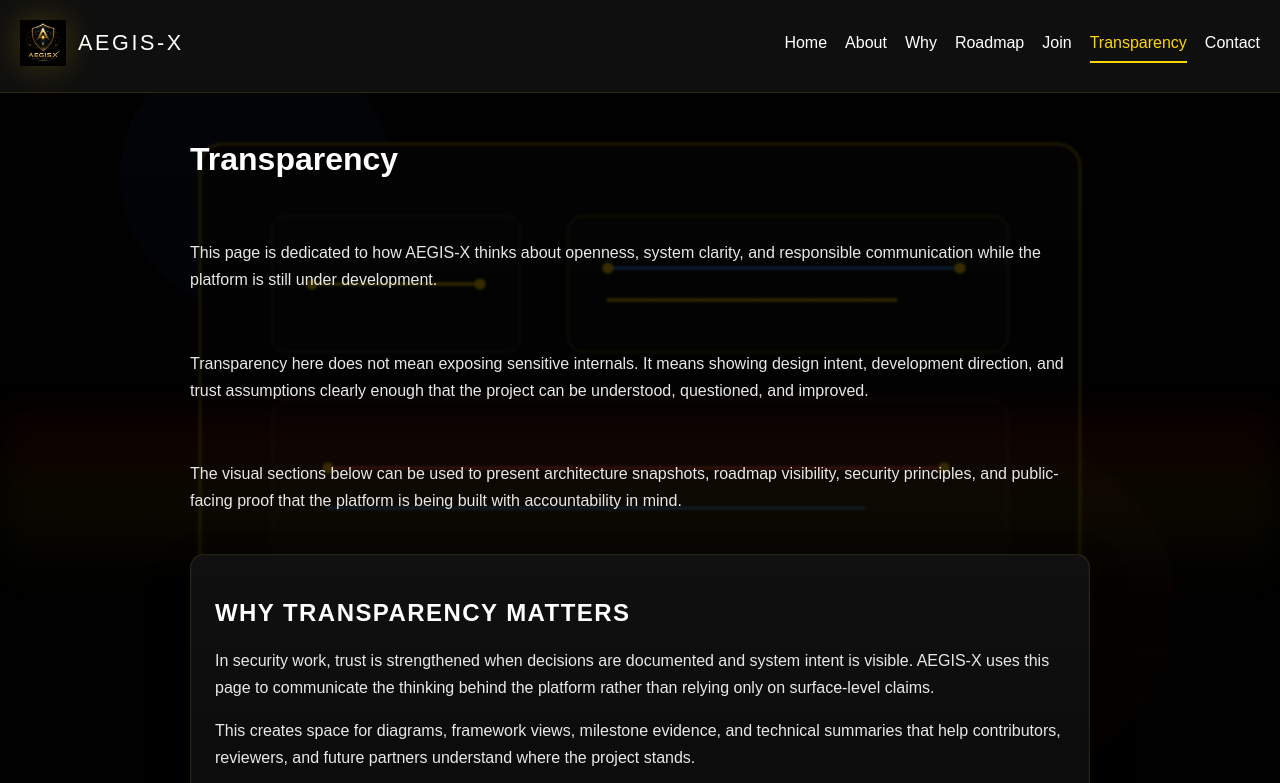
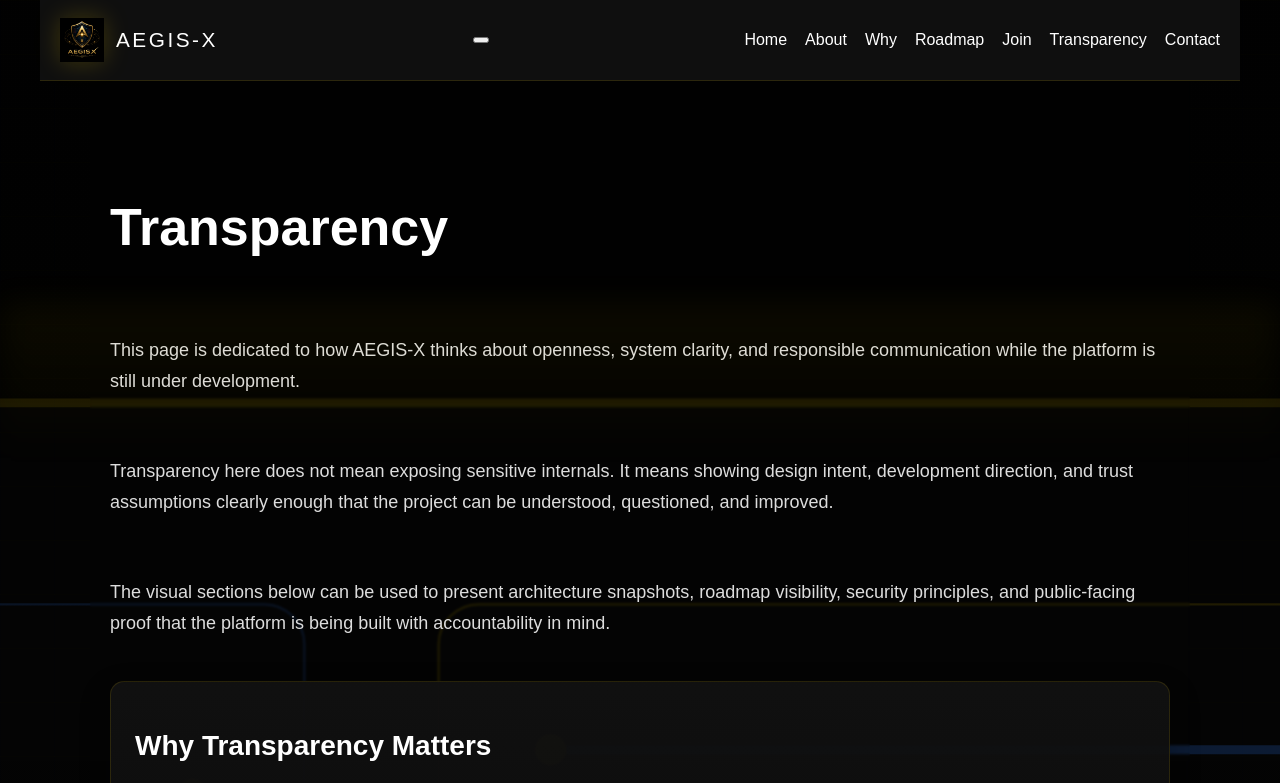
Before and after one commit to RahulSaikia0025/AEGISX, a plain HTML site: page transparency.html in a window 1280 px wide. Shown: the top 783 px of the page. Drawn offline with Linux system fonts and the light colour scheme.

Commit message:
Update global.css

```diff
--- a/css/global.css
+++ b/css/global.css
@@ -1,62 +1,236 @@
 
-html{scroll-behavior:smooth;}
-*{box-sizing:border-box;}
-body{margin:0;font-family:Arial;background:black;color:white;line-height:1.7;position:relative;overflow-x:hidden;}
-body.page-home{background:linear-gradient(rgba(0,0,0,.72),rgba(0,0,0,.82)),url("../images/home-bg.svg") center/cover fixed no-repeat black;}
-body.page-about{background:linear-gradient(rgba(0,0,0,.76),rgba(0,0,0,.84)),url("../images/about-bg.svg") center/cover fixed no-repeat black;}
-body.page-why{background:linear-gradient(rgba(0,0,0,.76),rgba(0,0,0,.84)),url("../images/why-bg.svg") center/cover fixed no-repeat black;}
-body.page-roadmap{background:linear-gradient(rgba(0,0,0,.74),rgba(0,0,0,.86)),url("../images/roadmap-bg.svg") center/cover fixed no-repeat black;}
-body.page-join{background:linear-gradient(rgba(0,0,0,.76),rgba(0,0,0,.84)),url("../images/join-bg.svg") center/cover fixed no-repeat black;}
-body.page-transparency{background:linear-gradient(rgba(0,0,0,.76),rgba(0,0,0,.86)),url("../images/transparency-bg.svg") center/cover fixed no-repeat black;}
-body::before{content:"";position:fixed;inset:0;background:
-linear-gradient(rgba(255,215,0,.05) 1px,transparent 1px),
-linear-gradient(90deg,rgba(30,58,138,.08) 1px,transparent 1px);
-background-size:54px 54px;opacity:.25;pointer-events:none;z-index:0;}
-body::after{content:"";position:fixed;left:0;right:0;top:-20%;height:180px;background:linear-gradient(180deg,rgba(255,0,0,.06),rgba(255,215,0,.04),transparent);filter:blur(18px);animation:scanline 10s linear infinite;pointer-events:none;z-index:0;}
-nav{display:flex;justify-content:space-between;align-items:center;padding:20px;background:rgba(17,17,17,.92);backdrop-filter:blur(12px);border-bottom:1px solid rgba(255,215,0,.12);position:sticky;top:0;z-index:1000;}
-.brand-link{display:inline-flex;align-items:center;gap:12px;color:white;text-decoration:none;min-width:0;}
-.brand-link:hover{transform:none;box-shadow:none;}
-.brand-link::after{display:none;}
-.brand-mark{width:46px;height:46px;object-fit:contain;flex-shrink:0;filter:drop-shadow(0 0 16px rgba(255,215,0,.2));}
-.brand-name{margin:0;letter-spacing:.12em;text-transform:uppercase;font-size:1.35rem;line-height:1;}
-nav div{display:flex;gap:18px;flex-wrap:wrap;}
-.nav-toggle{display:none;appearance:none;border:1px solid rgba(255,215,0,.2);background:rgba(10,10,10,.9);border-radius:10px;padding:10px;position:relative;z-index:1002;}
-.nav-toggle span{display:block;width:22px;height:2px;background:gold;margin:4px 0;transition:transform .3s ease,opacity .3s ease;}
-.nav-open .nav-toggle span:nth-child(1){transform:translateY(6px) rotate(45deg);}
-.nav-open .nav-toggle span:nth-child(2){opacity:0;}
-.nav-open .nav-toggle span:nth-child(3){transform:translateY(-6px) rotate(-45deg);}
-nav a{color:white;text-decoration:none;border-bottom:2px solid transparent;padding-bottom:4px;position:relative;transition:color .3s ease,border-color .3s ease,transform .3s ease;}
-nav a::after{content:"";position:absolute;left:0;bottom:-2px;width:100%;height:2px;background:gold;transform:scaleX(0);transform-origin:left;transition:transform .3s ease;}
-nav a:hover{color:gold;transform:translateY(-1px);}
-nav a:hover::after{transform:scaleX(1);}
-nav a.active{color:gold;border-bottom:2px solid gold;}
-nav a.active::after{transform:scaleX(1);}
-section,.container{position:relative;z-index:1;}
-.container{padding:48px 40px;max-width:980px;margin:auto;}
-h1,h2{line-height:1.15;}
-h1{margin-top:0;}
-p,li{color:#e8e8e8;}
-.card,.block,.tech-panel{background:linear-gradient(180deg,rgba(17,17,17,.96),rgba(10,10,10,.96));padding:24px;border-radius:14px;border:1px solid rgba(255,215,0,.12);box-shadow:0 0 0 1px rgba(30,58,138,.08) inset,0 18px 40px rgba(0,0,0,.28);position:relative;overflow:hidden;}
-.card,.block,.tech-panel,.step{margin-bottom:24px;}
-.card::before,.block::before,.tech-panel::before,.step::before{content:"";position:absolute;top:0;left:-40%;width:30%;height:100%;background:linear-gradient(90deg,transparent,rgba(255,215,0,.08),transparent);transform:skewX(-20deg);animation:panelSweep 8s ease-in-out infinite;}
-.step{background:linear-gradient(180deg,rgba(17,17,17,.96),rgba(10,10,10,.96));border:1px solid rgba(255,215,0,.12);box-shadow:0 0 0 1px rgba(30,58,138,.08) inset,0 18px 40px rgba(0,0,0,.24);position:relative;overflow:hidden;}
-.fade{opacity:0;transform:translateY(26px) scale(.985);transition:opacity .9s ease,transform .9s ease;}
-.fade.show{opacity:1;transform:translateY(0) scale(1);}
-.tech-panel h2,.block h2,.card h2,.step h2{text-transform:uppercase;letter-spacing:.06em;}
-ul{padding-left:20px;}
-button{cursor:pointer;transition:transform .3s ease,box-shadow .3s ease;}
-button:hover{transform:translateY(-2px);box-shadow:0 8px 20px rgba(255,215,0,.2);}
-.content-media{width:100%;display:block;border-radius:12px;border:1px solid rgba(255,215,0,.14);margin:0 0 18px;object-fit:cover;box-shadow:0 16px 36px rgba(0,0,0,.3);}
-.image-slot .content-media{margin-bottom:16px;aspect-ratio:16/10;}
+html { scroll-behavior: smooth; }
+* { box-sizing: border-box; }
 
-@keyframes panelSweep{
-0%{left:-40%;opacity:0;}
-18%{opacity:1;}
-50%{left:120%;opacity:.6;}
-100%{left:120%;opacity:0;}
+body {
+  margin: 0;
+  font-family: Arial, sans-serif;
+  background: black;
+  color: white;
+  line-height: 1.7;
+  position: relative;
+  overflow-x: hidden;
 }
 
-@keyframes scanline{
-0%{transform:translateY(-20vh);}
-100%{transform:translateY(140vh);}
+/* BACKGROUNDS */
+body.page-home {
+  background: linear-gradient(rgba(0,0,0,.72),rgba(0,0,0,.82)),
+  url("../images/home-bg.svg") center/cover no-repeat black;
 }
+
+body.page-about {
+  background: linear-gradient(rgba(0,0,0,.76),rgba(0,0,0,.84)),
+  url("../images/about-bg.svg") center/cover no-repeat black;
+}
+
+body.page-why {
+  background: linear-gradient(rgba(0,0,0,.76),rgba(0,0,0,.84)),
+  url("../images/why-bg.svg") center/cover no-repeat black;
+}
+
+body.page-roadmap {
+  background: linear-gradient(rgba(0,0,0,.74),rgba(0,0,0,.86)),
+  url("../images/roadmap-bg.svg") center/cover no-repeat black;
+}
+
+body.page-join {
+  background: linear-gradient(rgba(0,0,0,.76),rgba(0,0,0,.84)),
+  url("../images/join-bg.svg") center/cover no-repeat black;
+}
+
+body.page-transparency {
+  background: linear-gradient(rgba(0,0,0,.76),rgba(0,0,0,.86)),
+  url("../images/transparency-bg.svg") center/cover no-repeat black;
+}
+
+/* GRID OVERLAY */
+body::before {
+  content: "";
+  position: fixed;
+  inset: 0;
+  background:
+    linear-gradient(rgba(255,215,0,.05) 1px, transparent 1px),
+    linear-gradient(90deg, rgba(30,58,138,.08) 1px, transparent 1px);
+  background-size: 54px 54px;
+  opacity: .2;
+  pointer-events: none;
+  z-index: 0;
+}
+
+/* SCANLINE EFFECT (lighter) */
+body::after {
+  content: "";
+  position: fixed;
+  left: 0;
+  right: 0;
+  top: -20%;
+  height: 160px;
+  background: linear-gradient(180deg, rgba(255,215,0,.05), transparent);
+  filter: blur(16px);
+  animation: scanline 12s linear infinite;
+  pointer-events: none;
+  z-index: 0;
+}
+
+/* NAVBAR */
+nav {
+  display: flex;
+  justify-content: space-between;
+  align-items: center;
+  padding: 18px 20px;
+  background: rgba(17,17,17,.9);
+  backdrop-filter: blur(10px);
+  border-bottom: 1px solid rgba(255,215,0,.12);
+  position: sticky;
+  top: 0;
+  z-index: 1000;
+
+  /* 🔥 DESKTOP FIX */
+  max-width: 1200px;
+  margin: auto;
+}
+
+.brand-link {
+  display: flex;
+  align-items: center;
+  gap: 12px;
+  color: white;
+  text-decoration: none;
+}
+
+.brand-mark {
+  width: 44px;
+  height: 44px;
+  object-fit: contain;
+  filter: drop-shadow(0 0 12px rgba(255,215,0,.2));
+}
+
+.brand-name {
+  letter-spacing: .12em;
+  text-transform: uppercase;
+  font-size: 1.3rem;
+}
+
+/* NAV LINKS */
+nav div {
+  display: flex;
+  gap: 18px;
+}
+
+nav a {
+  color: white;
+  text-decoration: none;
+  position: relative;
+  transition: 0.3s;
+}
+
+nav a::after {
+  content: "";
+  position: absolute;
+  left: 0;
+  bottom: -3px;
+  width: 100%;
+  height: 2px;
+  background: gold;
+  transform: scaleX(0);
+  transform-origin: left;
+  transition: transform .3s ease;
+}
+
+nav a:hover {
+  color: gold;
+}
+
+nav a:hover::after {
+  transform: scaleX(1);
+}
+
+/* 🔥 MAIN LAYOUT FIX (IMPORTANT) */
+.container {
+  max-width: 1100px;
+  margin: auto;
+  padding: 60px 20px;
+}
+
+/* TEXT */
+h1, h2 { line-height: 1.2; }
+p { color: #ddd; }
+
+/* CARDS */
+.card, .block, .tech-panel {
+  background: linear-gradient(180deg, rgba(17,17,17,.95), rgba(10,10,10,.95));
+  padding: 24px;
+  border-radius: 14px;
+  border: 1px solid rgba(255,215,0,.12);
+  box-shadow: 0 12px 30px rgba(0,0,0,.25);
+  margin-bottom: 24px;
+}
+
+/* ANIMATION */
+.fade {
+  opacity: 0;
+  transform: translateY(30px);
+  transition: all .8s ease;
+}
+
+.fade.show {
+  opacity: 1;
+  transform: translateY(0);
+}
+
+/* IMAGE */
+.content-media {
+  width: 100%;
+  border-radius: 12px;
+  margin-bottom: 16px;
+}
+
+/* 🔥 DESKTOP IMPROVEMENT */
+@media (min-width: 1024px) {
+
+  .container {
+    padding: 80px 20px;
+  }
+
+  h1 {
+    font-size: 52px;
+  }
+
+  h2 {
+    font-size: 28px;
+  }
+
+  p {
+    font-size: 18px;
+  }
+}
+
+/* MOBILE */
+@media (max-width: 768px) {
+
+  nav div {
+    display: none;
+  }
+
+  .container {
+    padding: 40px 15px;
+  }
+
+  h1 {
+    font-size: 26px;
+  }
+
+  h2 {
+    font-size: 20px;
+  }
+
+  p {
+    font-size: 15px;
+  }
+}
+
+/* ANIMATIONS */
+@keyframes scanline {
+  0% { transform: translateY(-20vh); }
+  100% { transform: translateY(140vh); }
+}
```
